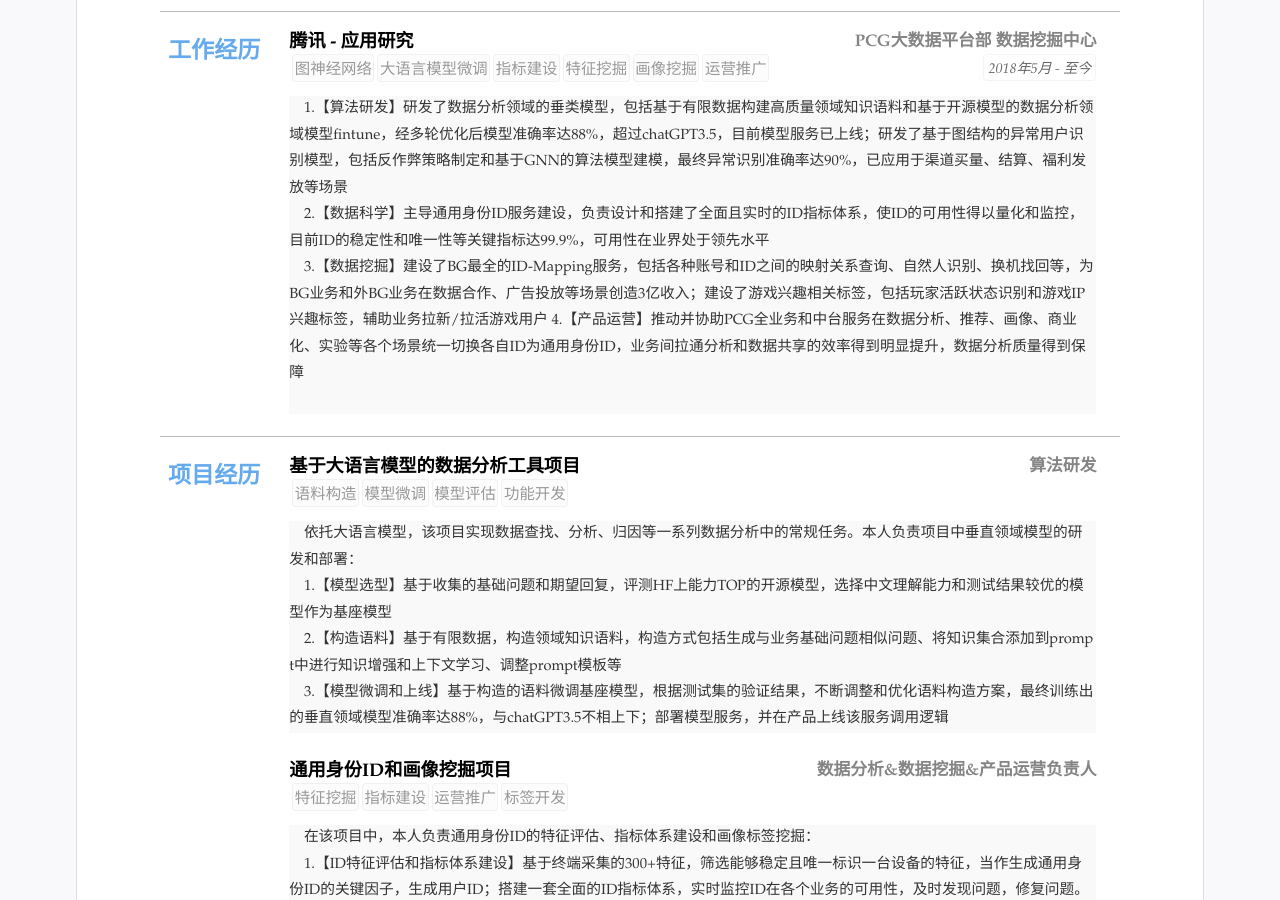
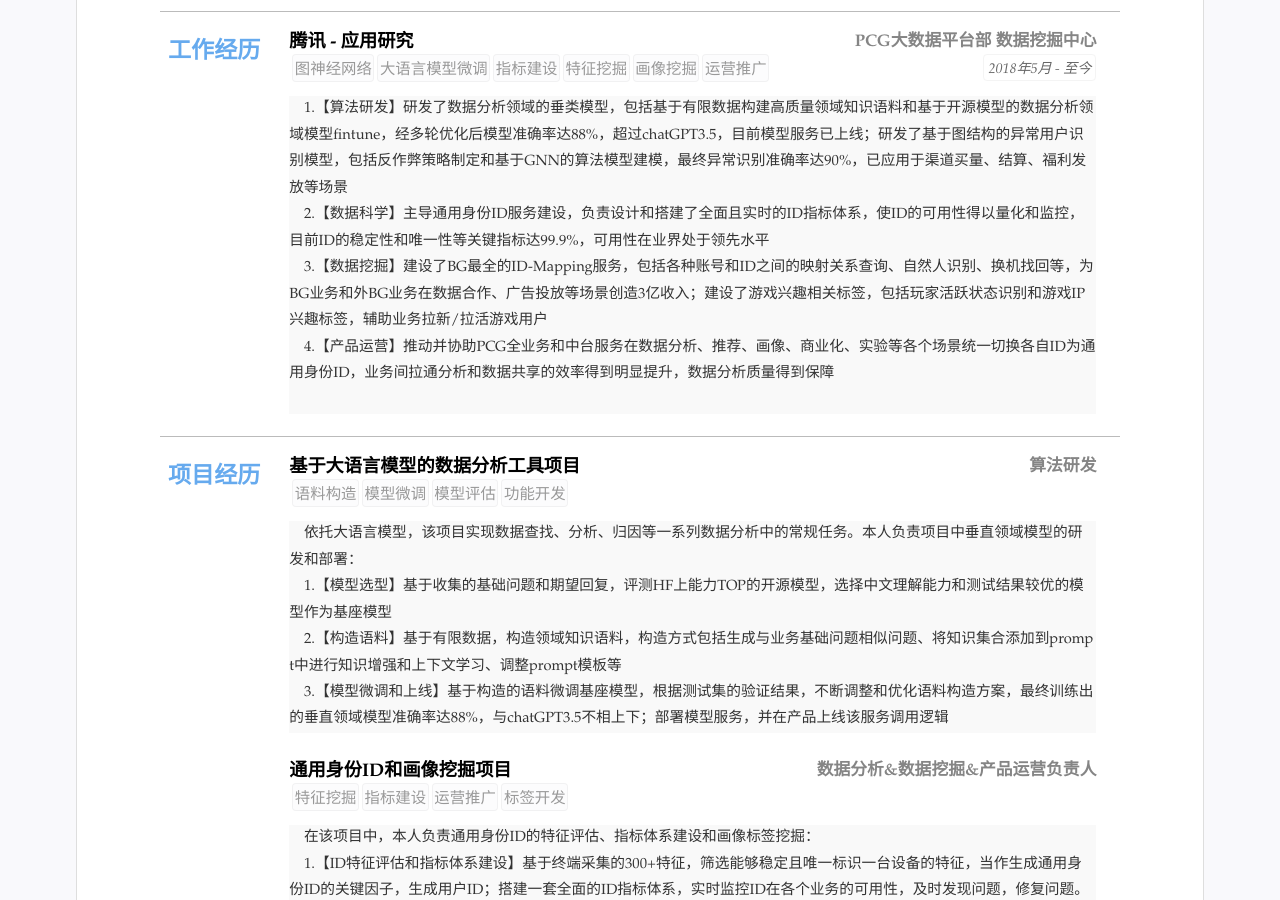
Before and after one commit to wenruity/resume1, a Jekyll site: the page built from index.html, in a window 1280 px wide and 900 px high, scrolled down 684 px. Built offline with Jekyll 4.4.1, drawn with Linux system fonts in a browser that asks for light colours; part of the change alters nothing that is shown.

```diff
--- a/_data/resume.yml
+++ b/_data/resume.yml
@@ -1,7 +1,7 @@
 # 数据格式可以为 yaml(文件以.yml结尾) 或者json(文件以.json结尾)
 # 如果YAML格式的数据请先检查格式是否有误，可选检查工具 http://www.yamllint.com
 
-title: "温蕊简历"
+title: "学习总结"
 lang: "zh" #语言设置 zh表示中文 en 表示英语
 name: "温蕊"
 jobtitle: "数据科学" #可空不显示
@@ -79,7 +79,7 @@ main: #简历主要内容，
     # summary: 职务或者工作总结(自动折叠)
     detail: 1.【算法研发】研发了数据分析领域的垂类模型，包括基于有限数据构建高质量领域知识语料和基于开源模型的数据分析领域模型fintune，经多轮优化后模型准确率达88%，超过chatGPT3.5，目前模型服务已上线；研发了基于图结构的异常用户识别模型，包括反作弊策略制定和基于GNN的算法模型建模，最终异常识别准确率达90%，已应用于渠道买量、结算、福利发放等场景 <br>  &nbsp &nbsp
             2.【数据科学】主导通用身份ID服务建设，负责设计和搭建了全面且实时的ID指标体系，使ID的可用性得以量化和监控，目前ID的稳定性和唯一性等关键指标达99.9%，可用性在业界处于领先水平 <br>  &nbsp &nbsp
-            3.【数据挖掘】建设了BG最全的ID-Mapping服务，包括各种账号和ID之间的映射关系查询、自然人识别、换机找回等，为BG业务和外BG业务在数据合作、广告投放等场景创造3亿收入；建设了游戏兴趣相关标签，包括玩家活跃状态识别和游戏IP兴趣标签，辅助业务拉新/拉活游戏用户
+            3.【数据挖掘】建设了BG最全的ID-Mapping服务，包括各种账号和ID之间的映射关系查询、自然人识别、换机找回等，为BG业务和外BG业务在数据合作、广告投放等场景创造3亿收入；建设了游戏兴趣相关标签，包括玩家活跃状态识别和游戏IP兴趣标签，辅助业务拉新/拉活游戏用户 <br>  &nbsp &nbsp
             4.【产品运营】推动并协助PCG全业务和中台服务在数据分析、推荐、画像、商业化、实验等各个场景统一切换各自ID为通用身份ID，业务间拉通分析和数据共享的效率得到明显提升，数据分析质量得到保障 <br>  &nbsp &nbsp
 
 
```
